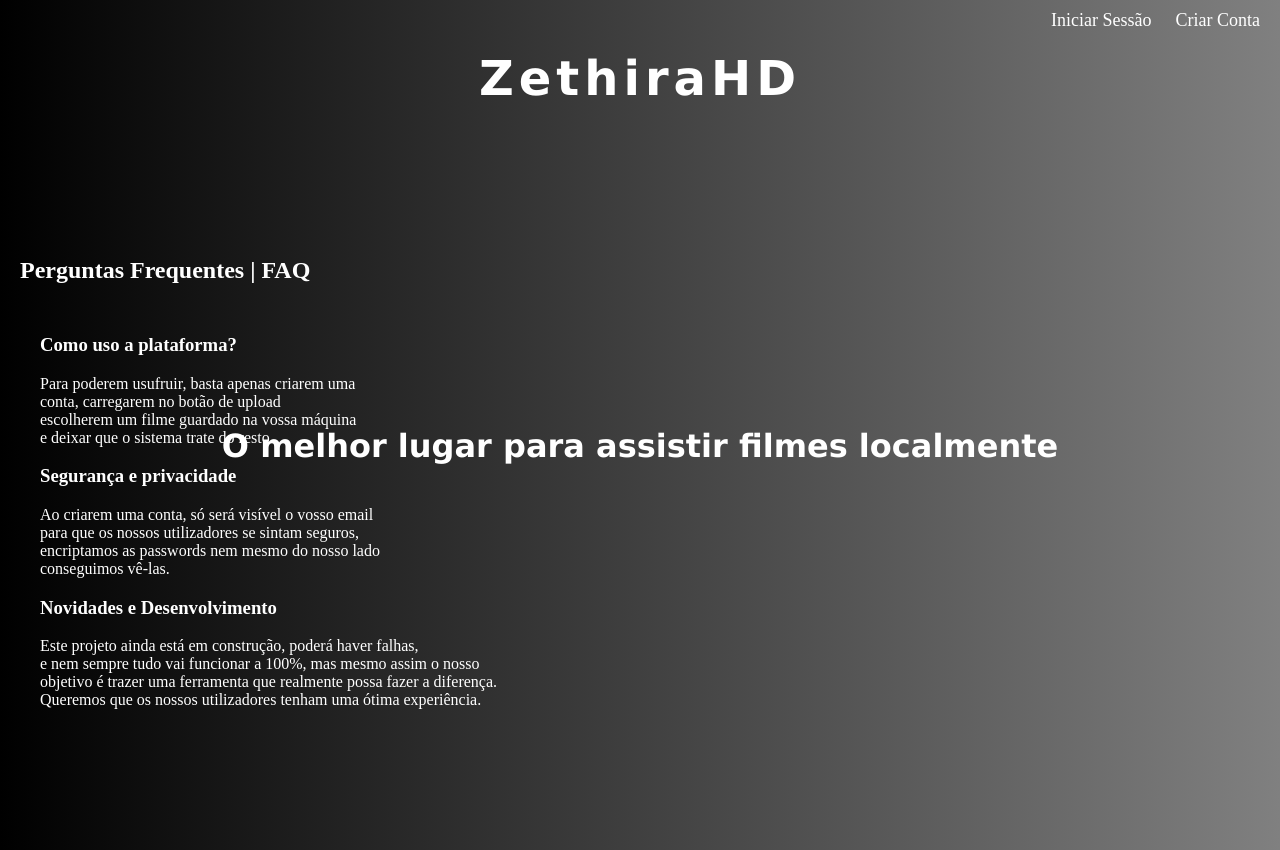
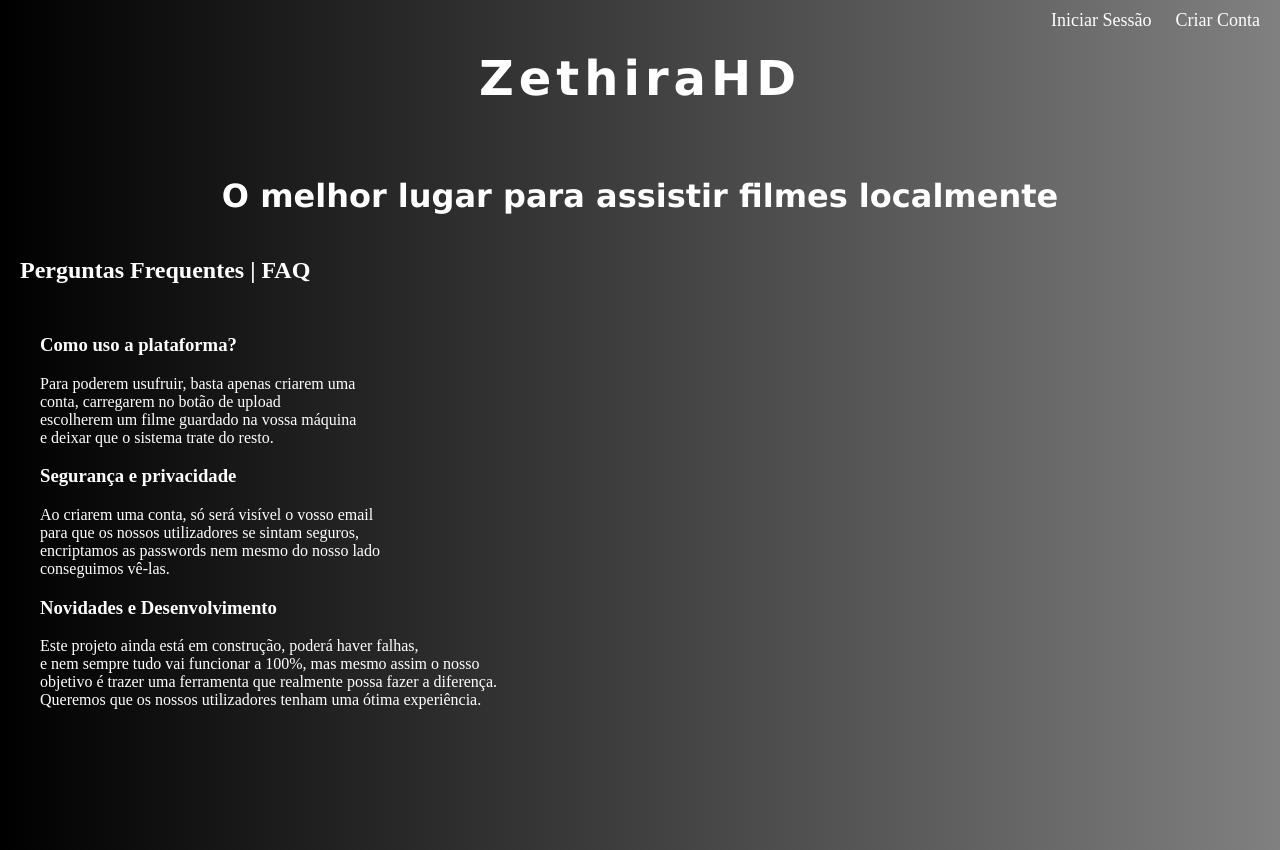
Before and after one commit to RichardPinewood/ZethiraHD, a plain HTML site: page ZethiraHD/index.html in a window 1280 px wide. Shown: the top 850 px of the page. Drawn offline with Linux system fonts and the light colour scheme.

Commit message:
Fixing Layouts

```diff
--- a/ZethiraHD/index.html
+++ b/ZethiraHD/index.html
@@ -9,6 +9,7 @@
 <body>
     <style>
         .center-title {
+            display: auto;
             text-align: center;
             font-size: 3rem;
             font-weight: bold;
@@ -18,7 +19,7 @@
             letter-spacing: 5px;
         }
 
-        .brand-phrase {
+        .brand-phase {
             position: relative;
             bottom: 100px;
         }
@@ -50,6 +51,7 @@
             display: auto;
             margin-right: 100px;
         }
+
     </style>
 
     <nav>
@@ -66,7 +68,7 @@
     </div>
 
     <div class="brand-phrase">
-        <h1 class="brand-phrase">O melhor lugar para assistir filmes localmente</h1>
+        <h1 class="brand-phase">O melhor lugar para assistir filmes localmente</h1>
     </div>
 
     <div class="faq-section">
```
